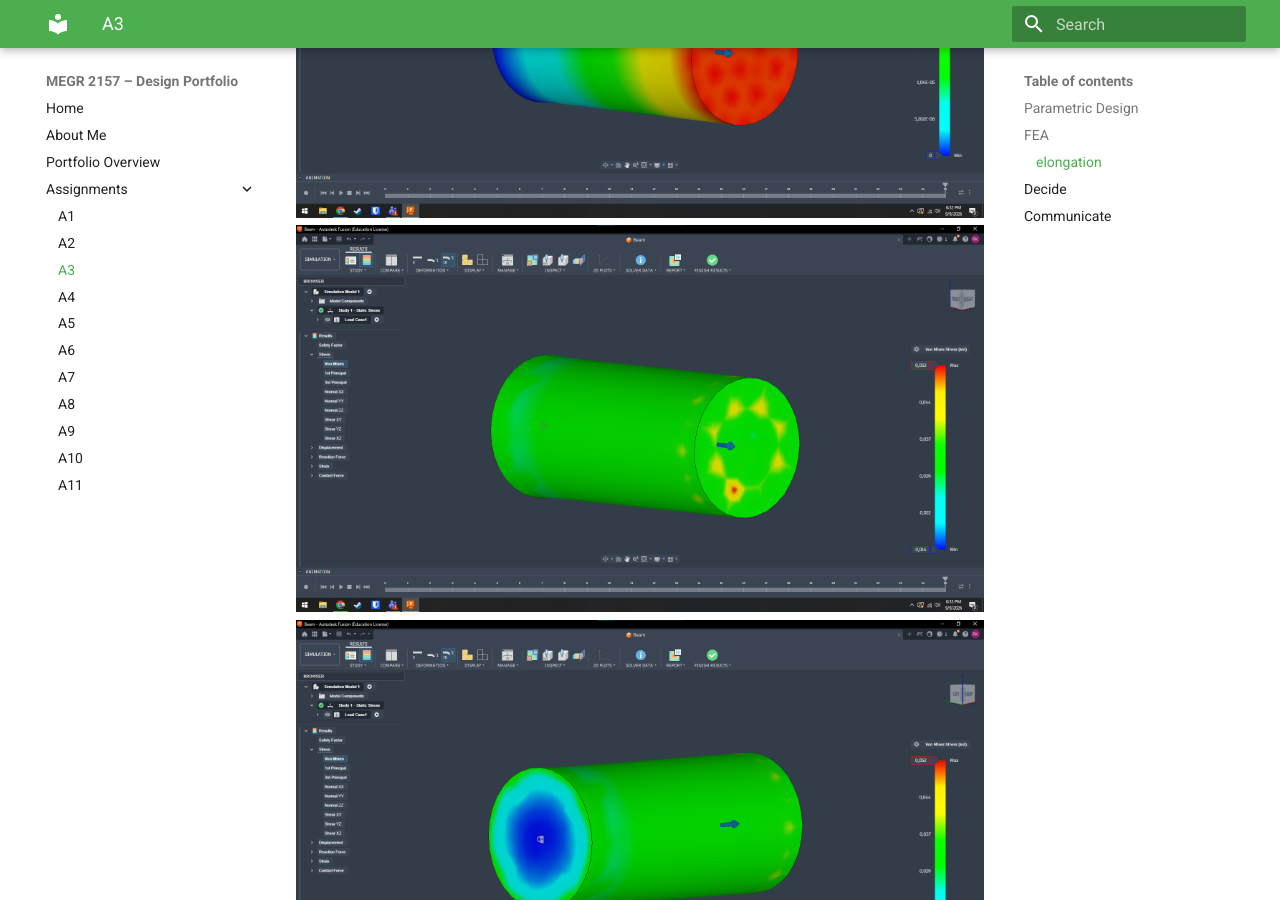
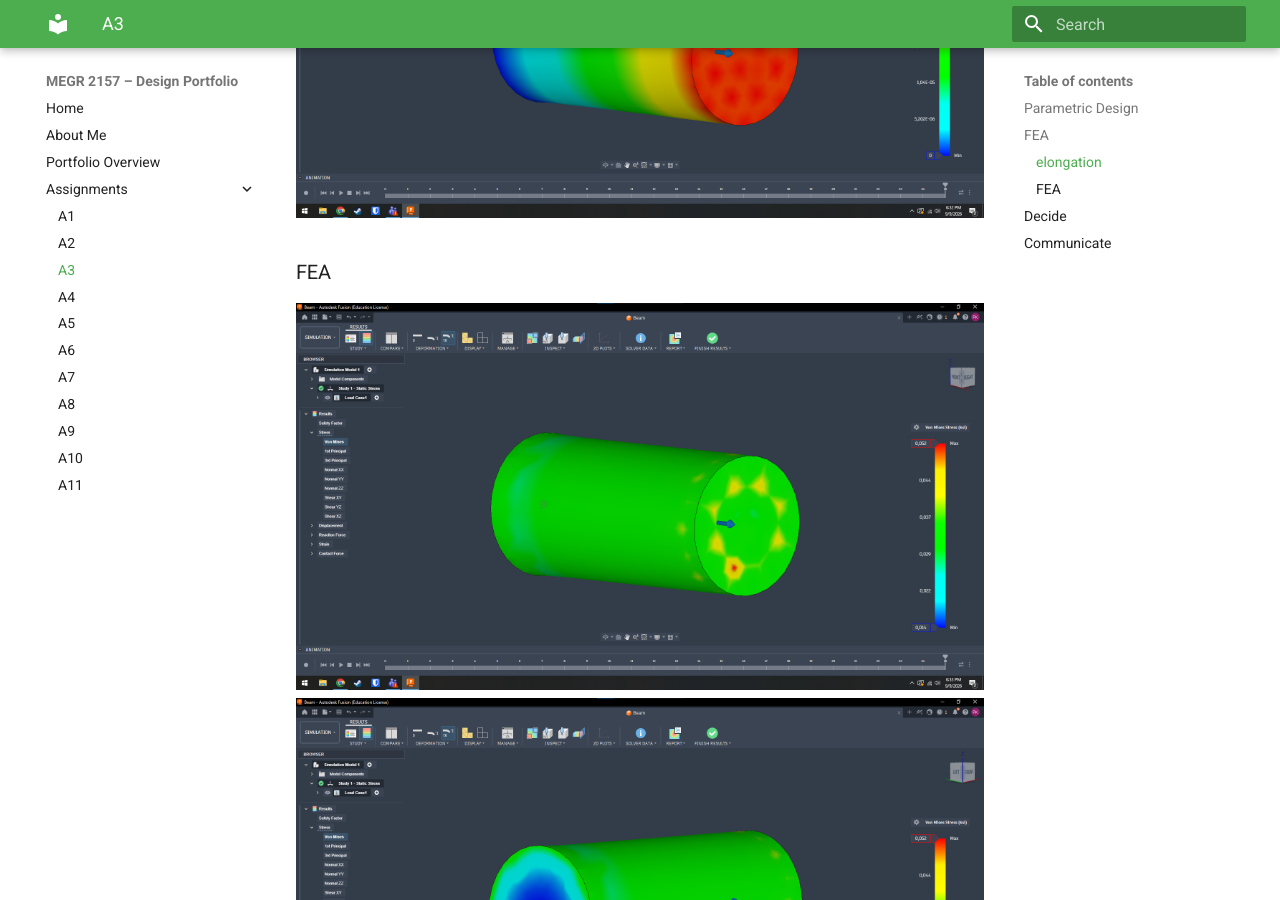
Before and after one commit to pklauser-cyber/design-projects-portfolio, an MkDocs documentation site: the page built from docs/assignments/A03/index.md, in a window 1280 px wide and 900 px high, scrolled down 1147 px. Built offline with MkDocs 1.6.1 and Material for MkDocs 9.7.7, drawn with Linux system fonts in a browser that asks for light colours.

Commit message:
Update index.md

```diff
--- a/docs/assignments/A03/index.md
+++ b/docs/assignments/A03/index.md
@@ -8,6 +8,7 @@ To begin this project I chose the dimensions of my beam as 4in in diameter and 8
 Using the video provided I was able to set up a FEA simulation with one side of the bar fixed in place and the other side of the bar had the 400lb load attached. After running the sim I was able to see the total elongation and total stress felt by the beam.
 ### elongation
 ![FEA1](Assignment3screenshot1.png)
+### FEA
 ![FEA2](Assignment3screenshot2.png)
 ![FEA3](Assignment3screenshot3.png)
 
```
